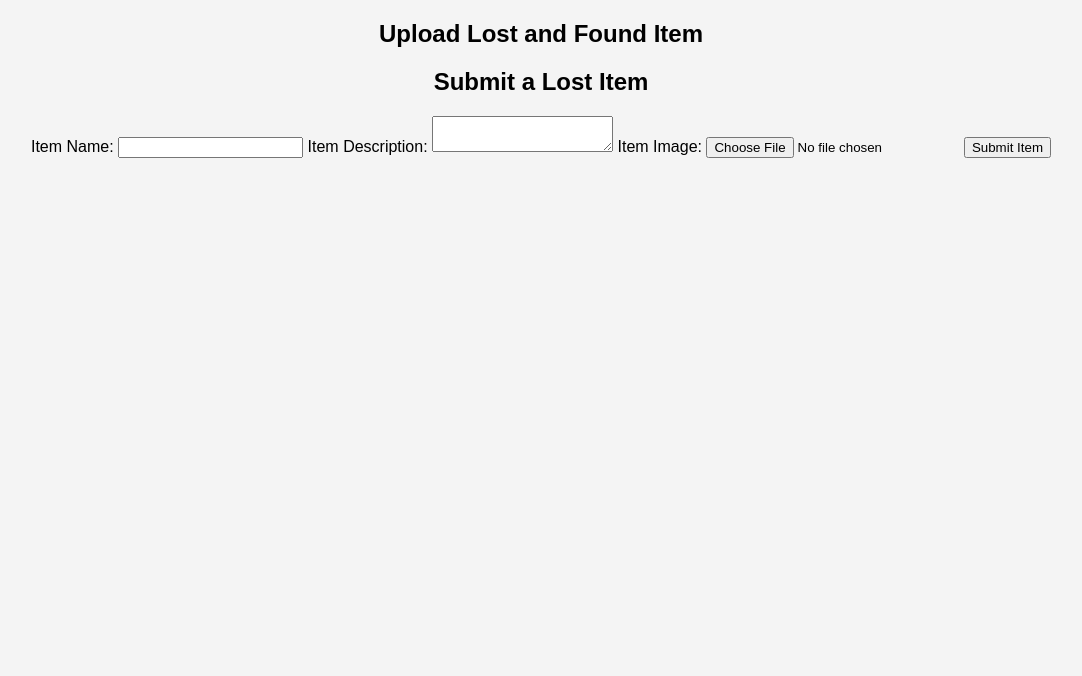
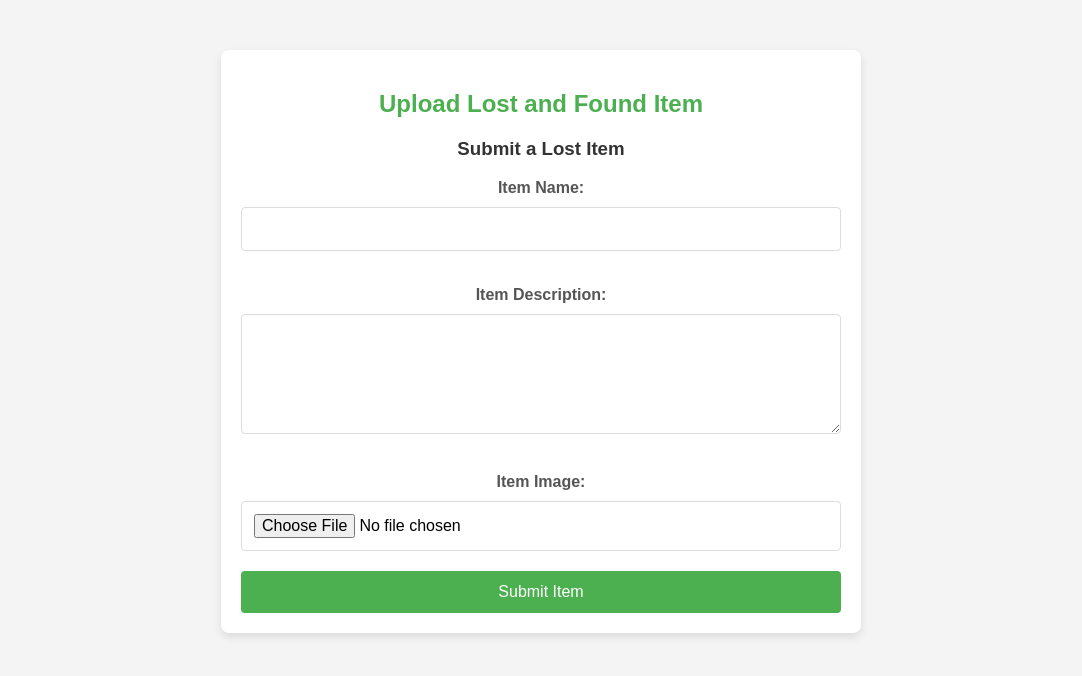
Before and after one commit to rxn-n/CloudAppDev, a website: page upload-file.html in a window 1280 px wide. Shown: the whole page, without its empty margins (99-1181 px from the left). Drawn offline with Linux system fonts and the light colour scheme.

Commit message:
style the form

```diff
--- a/css/styles.css
+++ b/css/styles.css
@@ -48,3 +48,90 @@ main {
     max-height: 200px;
     object-fit: cover; /* Keeps the aspect ratio intact */
 }
+
+/* Container to center content */
+.container {
+    max-width: 600px;
+    margin: 50px auto;
+    padding: 20px;
+    background-color: #fff;
+    border-radius: 8px;
+    box-shadow: 0 4px 8px rgba(0, 0, 0, 0.1);
+}
+
+/* Form heading */
+h2 {
+    text-align: center;
+    color: #4CAF50;
+}
+
+/* Subheading inside the form */
+h3 {
+    text-align: center;
+    color: #333;
+}
+
+/* Style form labels */
+label {
+    display: block;
+    margin: 15px 0 5px;
+    font-weight: bold;
+    color: #555;
+}
+
+/* Input fields and textarea */
+input[type="text"],
+textarea,
+input[type="file"] {
+    width: 100%;
+    padding: 12px;
+    margin: 5px 0 20px 0;
+    border: 1px solid #ddd;
+    border-radius: 4px;
+    font-size: 16px;
+    box-sizing: border-box; /* Ensure padding doesn't affect width */
+}
+
+/* Adjust text area size */
+textarea {
+    resize: vertical;
+    height: 120px;
+}
+
+/* Button styling */
+button {
+    background-color: #4CAF50;
+    color: white;
+    border: none;
+    padding: 12px 20px;
+    font-size: 16px;
+    border-radius: 4px;
+    cursor: pointer;
+    width: 100%;
+    transition: background-color 0.3s ease;
+}
+
+button:hover {
+    background-color: #45a049;
+}
+
+/* Responsive design: Smaller screens */
+@media (max-width: 600px) {
+    .container {
+        margin: 20px;
+        padding: 15px;
+    }
+
+    h2 {
+        font-size: 1.5em;
+    }
+
+    h3 {
+        font-size: 1.2em;
+    }
+
+    button {
+        padding: 10px;
+        font-size: 14px;
+    }
+}
--- a/upload-file.html
+++ b/upload-file.html
@@ -7,10 +7,11 @@
     <link rel="stylesheet" href="css/styles.css">
 </head>
 <body>
+    <div class="container">
         <h2>Upload Lost and Found Item</h2>
 
         <form id="item-form">
-    <h2>Submit a Lost Item</h2>
+            <h3>Submit a Lost Item</h3>
             <label for="itemName">Item Name:</label>
             <input type="text" id="itemName" name="itemName" required>
 
@@ -22,6 +23,7 @@
 
             <button type="submit">Submit Item</button>
         </form>
+    </div>
 
     <script src="js/upload.js"></script>
 </body>
```
Lines whose indentation alone changed are shown as unchanged.
